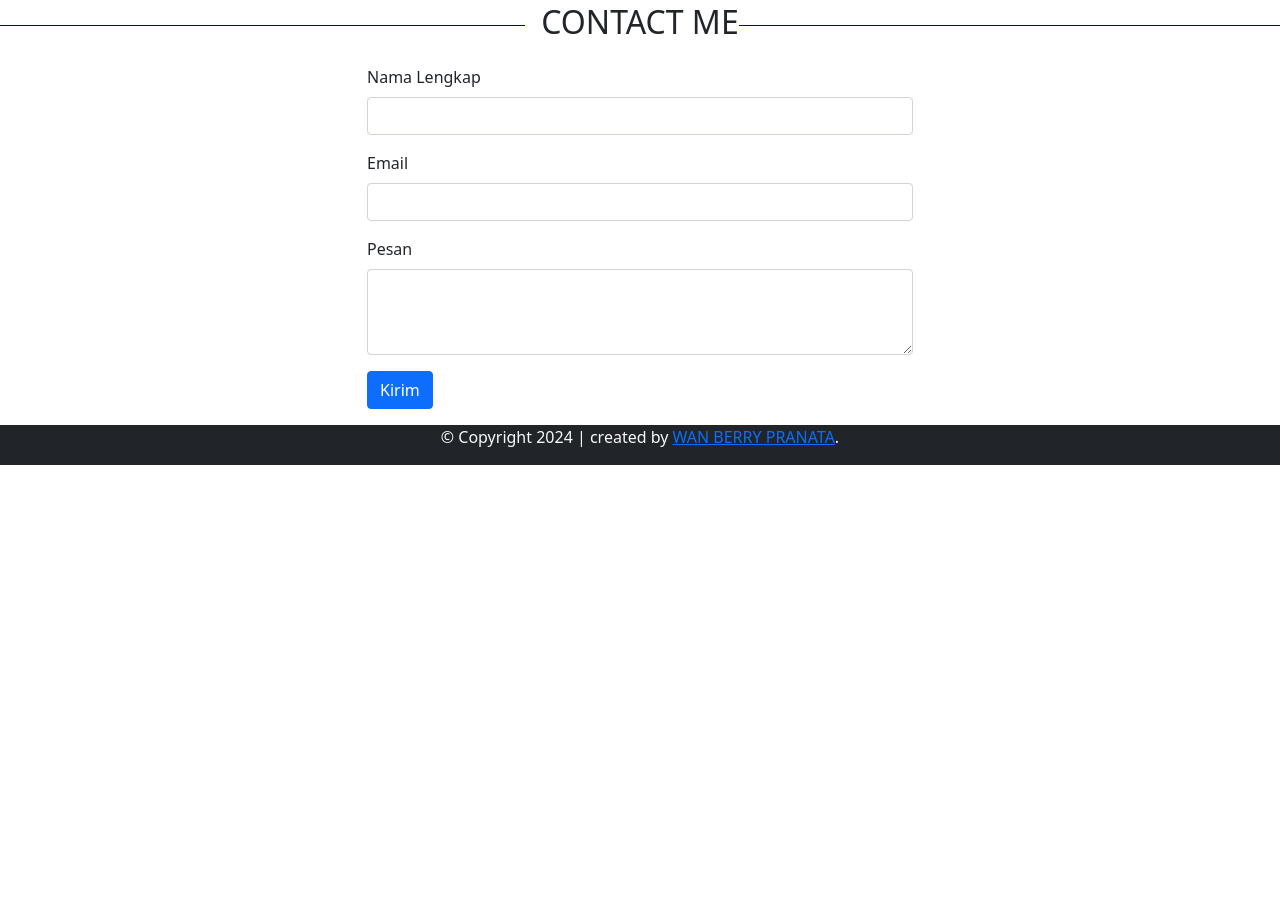
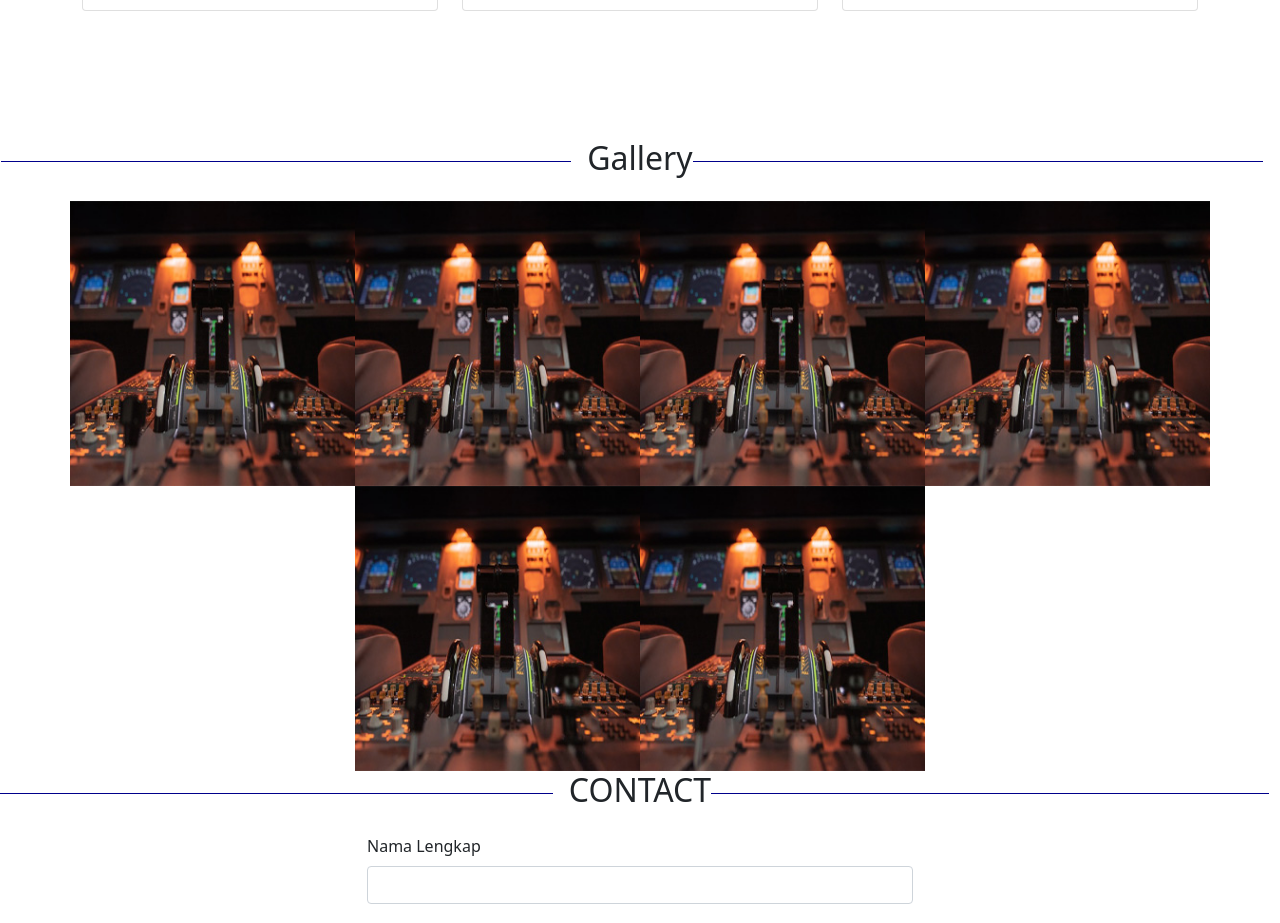
Before and after one commit to berry-51-full-stack/berry-51-full-stack.github.io, a plain HTML site: page index.html in a window 1280 px wide. Shown: the part 1877-2800 px from the top of the page. Before the commit the page ends 2342 px from the top, so only its background shows below. Drawn offline with nearby package versions, Linux system fonts and the light colour scheme.

Commit message:
kelarin semua efek

```diff
--- a/css/style.css
+++ b/css/style.css
@@ -8,11 +8,11 @@
   overflow: hidden;
 }
 
-.jumbotron img {
+/* .jumbotron img {
   width: 200px;
   border: 5px solid #666;
   box-shadow: 1px 1px 10px rgba(0, 0, 0, 0.5);
-}
+} */
 
 .jumbotron h1,
 .jumbotron p {
@@ -40,3 +40,10 @@ h2::after {
 section {
   padding-top: 7rem;
 }
+.gallery-img {
+  width: 100%;
+}
+/* cari gallery clas row dan * adalah apapun persis setelah row */
+#gallery .row > * {
+  padding: 0;
+}
--- a/index.html
+++ b/index.html
@@ -8,6 +8,9 @@
     <!-- Bootstrap CSS -->
     <link href="https://cdn.jsdelivr.net/npm/bootstrap@5.1.3/dist/css/bootstrap.min.css" rel="stylesheet" integrity="sha384-1BmE4kWBq78iYhFldvKuhfTAU6auU8tT94WrHftjDbrCEXSU1oBoqyl2QvZ6jIW3" crossorigin="anonymous" />
 
+    <!-- AOS = animasi on scroll , cari di google , ini link instalisasi nya , dan script di bawha -->
+    <link rel="stylesheet" href="https://unpkg.com/aos@next/dist/aos.css" />
+
     <!-- my style css -->
     <link rel="stylesheet" href="css/style.css" />
 
@@ -15,7 +18,7 @@
   </head>
   <body>
     <!-- NAVBAR -->
-    <nav class="navbar navbar-expand-lg navbar-dark bg-dark shadow-sm fixed-top">
+    <nav class="navbar navbar-expand-sm navbar-dark bg-dark shadow-sm fixed-top">
       <div class="container">
         <a class="navbar-brand" href="#">PORTFOLIO</a>
         <button class="navbar-toggler" type="button" data-bs-toggle="collapse" data-bs-target="#navbarNav" aria-controls="navbarNav" aria-expanded="false" aria-label="Toggle navigation">
@@ -43,12 +46,11 @@
 
     <!-- JUMBOTRON V4 TIDAK ADA V5 -->
     <section class="jumbotron text-center">
-      <img src="FOTO/FOTO WAN BERRY PRANATA - 1.jpg" alt="" class="rounded-circle" />
+      <img src="FOTO/FOTO_WAN_BERRY_PRANATA_-_1-removebg-preview.png" alt="" width="200" class="rounded-circle img-thumbnail" />
       <!--img-circle = foto bulat v3-->
       <h1 class="display-3">WAN BERRY PRANATA, S.Kom</h1>
-      <p class="lead">
-        <u><b>FULL STUCK WEB DEVELOPMENT</b></u>
-      </p>
+      <!-- text disini sudah jadi plugin text gsap -->
+      <p class="lead"></p>
       <!-- getwave gelombang - copy svg - googling -->
       <svg xmlns="http://www.w3.org/2000/svg" viewBox="0 0 1440 320">
         <path
@@ -69,11 +71,11 @@
           </div>
         </div>
         <div class="row justify-content-center fs-5 text-center">
-          <div class="col-md-4">
+          <div class="col-md-4" data-aos="fade-right" data-aos-duration="1000">
             <!--cara atur column cari di bootsrap HORIZONTAL ALIGNMENT-->
             <p>Lorem ipsum dolor, sit amet consectetur adipisicing elit. Illo, nulla quam asperiores cum quia laudantium atque dolorem officia facere fuga.</p>
           </div>
-          <div class="col-md-4">
+          <div class="col-md-4" data-aos="fade-left" data-aos-duration="1000">
             <p>
               Lorem ipsum dolor, sit amet consectetur adipisicing elit. Totam facere odit illum praesentium dignissimos, quos libero laudantium sit, id eaque vel consectetur illo obcaecati voluptatum ullam provident. Alias, voluptatum
               officia.
@@ -93,9 +95,9 @@
             <h2>MY PROJECTS</h2>
           </div>
         </div>
-        <div class="row">
+        <div class="row justify-content-center">
           <div class="col-md-4 mb-3">
-            <div class="card">
+            <div class="card" data-aos="flip-left" data-aos-duration="500">
               <img src="FOTO/1.jpeg" class="card-img-top" alt="..." />
               <div class="card-body">
                 <p class="card-text">Some quick example text to build on the card title and make up the bulk of the card's content.</p>
@@ -103,7 +105,7 @@
             </div>
           </div>
           <div class="col-md-4 mb-3">
-            <div class="card">
+            <div class="card" data-aos="flip-left" data-aos-duration="500" data-aos-delay="200">
               <img src="FOTO/1.jpeg" class="card-img-top" alt="..." />
               <div class="card-body">
                 <p class="card-text">Some quick example text to build on the card title and make up the bulk of the card's content.</p>
@@ -111,7 +113,7 @@
             </div>
           </div>
           <div class="col-md-4 mb-3">
-            <div class="card">
+            <div class="card" data-aos="flip-left" data-aos-duration="500" data-aos-delay="400">
               <img src="FOTO/1.jpeg" class="card-img-top" alt="..." />
               <div class="card-body">
                 <p class="card-text">Some quick example text to build on the card title and make up the bulk of the card's content.</p>
@@ -123,12 +125,62 @@
     </section>
     <!-- AKHIR PROJECTS -->
 
+    <!-- gallery -->
+    <section id="gallery">
+      <div class="container">
+        <div class="row text-center mb-3">
+          <div class="col">
+            <h2>Gallery</h2>
+          </div>
+        </div>
+        <div class="row justify-content-center">
+          <div class="col-md-3">
+            <a href="#">
+              <!-- ukuran gambar harus sama semua , img fluid agar gambar responsive , gallery-img untuk css agar responsive di hp -->
+              <img src="FOTO/gallery/thumbnail/1.jpg" alt="gambar1" class="img-fluid gallery-img" />
+            </a>
+          </div>
+          <div class="col-md-3">
+            <a href="#">
+              <!-- ukuran gambar harus sama semua , img fluid agar gambar responsive , gallery-img untuk css agar responsive di hp -->
+              <img src="FOTO/gallery/thumbnail/1.jpg" alt="gambar1" class="img-fluid gallery-img" />
+            </a>
+          </div>
+          <div class="col-md-3">
+            <a href="#">
+              <!-- ukuran gambar harus sama semua , img fluid agar gambar responsive , gallery-img untuk css agar responsive di hp -->
+              <img src="FOTO/gallery/thumbnail/1.jpg" alt="gambar1" class="img-fluid gallery-img" />
+            </a>
+          </div>
+          <div class="col-md-3">
+            <a href="#">
+              <!-- ukuran gambar harus sama semua , img fluid agar gambar responsive , gallery-img untuk css agar responsive di hp -->
+              <img src="FOTO/gallery/thumbnail/1.jpg" alt="gambar1" class="img-fluid gallery-img" />
+            </a>
+          </div>
+          <div class="col-md-3">
+            <a href="#">
+              <!-- ukuran gambar harus sama semua , img fluid agar gambar responsive , gallery-img untuk css agar responsive di hp -->
+              <img src="FOTO/gallery/thumbnail/1.jpg" alt="gambar1" class="img-fluid gallery-img" />
+            </a>
+          </div>
+          <div class="col-md-3">
+            <a href="#">
+              <!-- ukuran gambar harus sama semua , img fluid agar gambar responsive , gallery-img untuk css agar responsive di hp -->
+              <img src="FOTO/gallery/thumbnail/1.jpg" alt="gambar1" class="img-fluid gallery-img" />
+            </a>
+          </div>
+        </div>
+      </div>
+    </section>
+    <!-- akhir gallery -->
+
     <!-- CONTACT -->
     <div id="contact">
       <div class="container">
         <div class="row text-center mb-3">
           <div class="col">
-            <h2>CONTACT ME</h2>
+            <h2>CONTACT</h2>
           </div>
         </div>
         <div class="row justify-content-center">
@@ -199,6 +251,62 @@
     <script src="https://cdn.jsdelivr.net/npm/bootstrap@5.1.3/dist/js/bootstrap.min.js" integrity="sha384-QJHtvGhmr9XOIpI6YVutG+2QOK9T+ZnN4kzFN1RtK3zEFEIsxhlmWl5/YESvpZ13" crossorigin="anonymous"></script>
     -->
 
+    <!-- ini link script AOS animate on scrool , ada juga link css diatas -->
+    <script src="https://unpkg.com/aos@next/dist/aos.js"></script>
+    <script>
+      const galleryImage = document.querySelectorAll(".gallery-img");
+      galleryImage.forEach((img, i) => {
+        img.dataset.aos = "fade-down";
+        img.dataset.aosDelay = i * 100;
+        img.dataset.aosDuration = 1000;
+      });
+
+      AOS.init({
+        once: true,
+      });
+    </script>
+
+    <!-- ini cari sendiri efek tulisan typing di codepolita -->
+    <script src="https://cdnjs.cloudflare.com/ajax/libs/typed.js/2.0.8/typed.min.js"></script>
+    <!-- ini eksekusi tulisan -->
+    <script type="text/javascript">
+      var typed = new Typed(".lead", {
+        strings: ["FULL STACK WEB DEVELOPMENT"],
+        typeSpeed: 40,
+        startDelay: 90,
+      });
+    </script>
+
+    <!-- ini script GSAP untuk gambar / tulisan 3d 2d -->
+    <script src="https://cdn.jsdelivr.net/npm/gsap@3.12.5/dist/gsap.min.js"></script>
+
+    <!-- ini script GSAP kalau gsap.to = adalah keadaan awal , kalau gsap.from = keadaan akhir efek nya -->
+    <script>
+      // ini untuk foto
+      gsap.from(".jumbotron img", {
+        //from bukan form
+        duration: 1,
+        rotateY: 360,
+        opacity: 0,
+      });
+      // ini untuk navbar
+      gsap.from(".navbar", {
+        // from bukan form
+        duration: 2,
+        y: "-100%", // posisi kalau di jadikan persen harus pakai kutip kayak string
+        opacity: 0,
+        ease: "bounce", //buat navbar mantul mantul
+      });
+      gsap.from(".display-3", {
+        // from bukan form
+        duration: 1,
+        x: -50,
+        opacity: 0,
+        delay: 0.5,
+        ease: "back",
+      });
+    </script>
+
     <!-- ini script menghubungkan form kontak ke google sheet unpas nobar 28 -->
 
     <script>
```
Also changed, not shown: FOTO/FOTO_WAN_BERRY_PRANATA_-_1-removebg-preview.png (added), FOTO/gallery/thumbnail/1.jpg (added).
